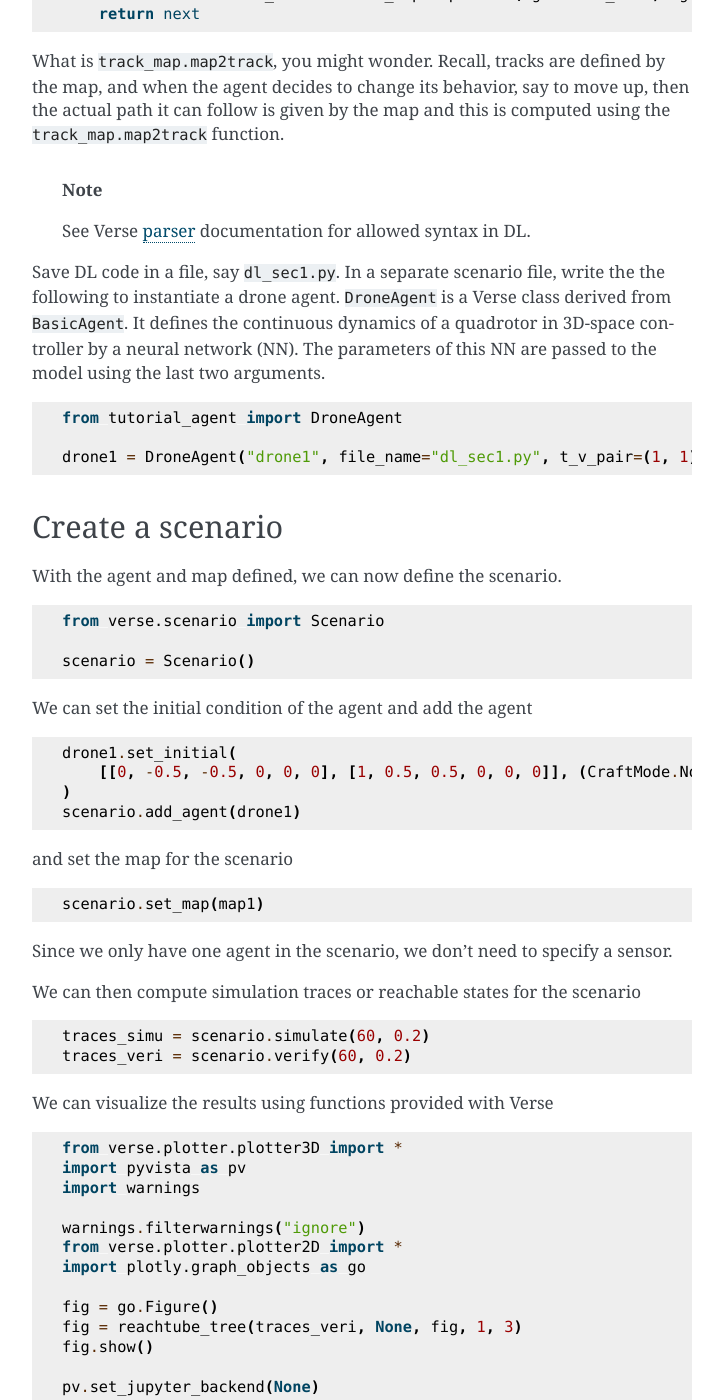
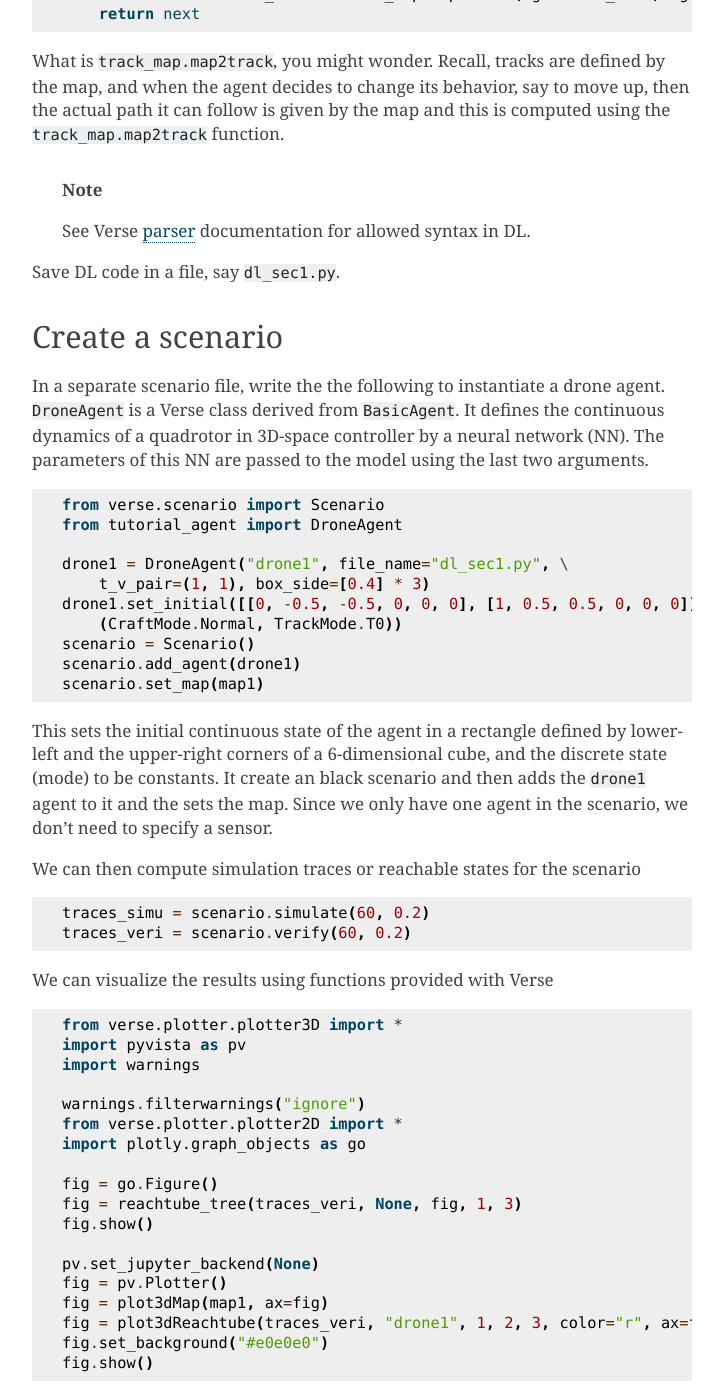
Before and after one commit to AutoVerse-ai/Verse-library, a Sphinx documentation site: the page built from docs/source/creating_scenario_in_verse.md, in a window 1280 px wide and 1400 px high, scrolled down 2036 px. Shown: the whole window, without its empty margins (388-1111 px from the left). Built offline with Sphinx 7.4.7, drawn with Linux system fonts in a browser that asks for light colours.

Commit message:
Editing the creating scenario documentation

````diff
--- a/docs/source/creating_scenario_in_verse.md
+++ b/docs/source/creating_scenario_in_verse.md
@@ -80,38 +80,26 @@
 > ####  **Note**
 > See Verse {doc}`parser<parser>` documentation for allowed syntax in DL.
 
-Save DL code in a file, say <code>dl_sec1.py</code>. In a separate scenario file, write the the following to instantiate a drone agent. <code>DroneAgent</code> is a Verse class derived from <code>BasicAgent</code>. It defines the continuous dynamics of a quadrotor in 3D-space controller by a neural network (NN). The parameters of this NN are passed to the model using the last two arguments.
-
-```python
-from tutorial_agent import DroneAgent
-
-drone1 = DroneAgent("drone1", file_name="dl_sec1.py", t_v_pair=(1, 1), box_side=[0.4] * 3)
-```
+Save DL code in a file, say <code>dl_sec1.py</code>.
 
 ## Create a scenario
-With the agent and map defined, we can now define the scenario.
+
+In a separate scenario file, write the the following to instantiate a drone agent. <code>DroneAgent</code> is a Verse class derived from <code>BasicAgent</code>. It defines the continuous dynamics of a quadrotor in 3D-space controller by a neural network (NN). The parameters of this NN are passed to the model using the last two arguments.
 
 ```python
 from verse.scenario import Scenario
+from tutorial_agent import DroneAgent
 
+drone1 = DroneAgent("drone1", file_name="dl_sec1.py", \
+    t_v_pair=(1, 1), box_side=[0.4] * 3)
+drone1.set_initial([[0, -0.5, -0.5, 0, 0, 0], [1, 0.5, 0.5, 0, 0, 0]], \
+    (CraftMode.Normal, TrackMode.T0))
 scenario = Scenario()
-```
-
-We can set the initial condition of the agent and add the agent
-
-```python
-drone1.set_initial(
-    [[0, -0.5, -0.5, 0, 0, 0], [1, 0.5, 0.5, 0, 0, 0]], (CraftMode.Normal, TrackMode.T0)
-)
 scenario.add_agent(drone1)
-```
-
-and set the map for the scenario
-```python
 scenario.set_map(map1)
 ```
 
-Since we only have one agent in the scenario, we don't need to specify a sensor.
+This sets the initial continuous state of the agent in a rectangle defined by lower-left and the upper-right corners of a 6-dimensional cube, and the discrete state (mode) to be constants. It create an black scenario and then adds the <code>drone1</code> agent to it and the sets the map. Since we only have one agent in the scenario, we don't need to specify a sensor.
 
 We can then compute simulation traces or reachable states for the scenario
 ```python
````
